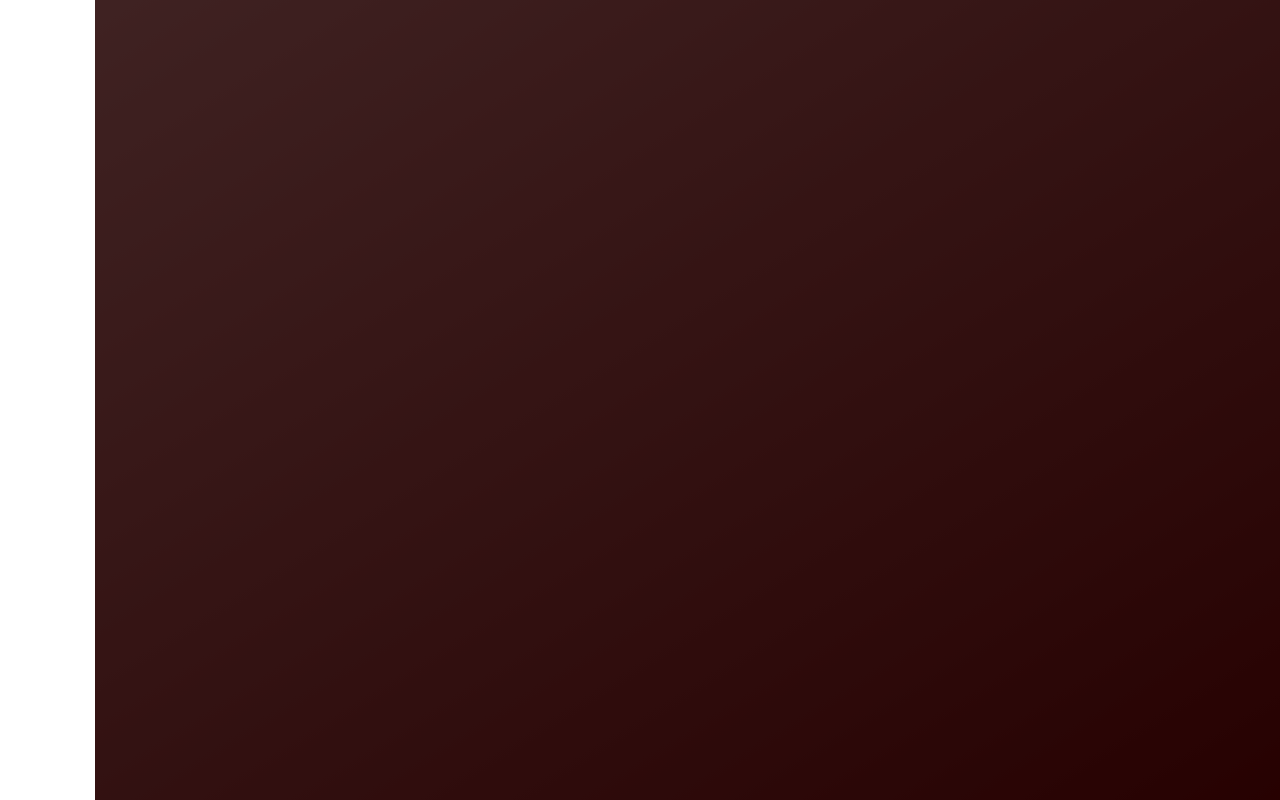
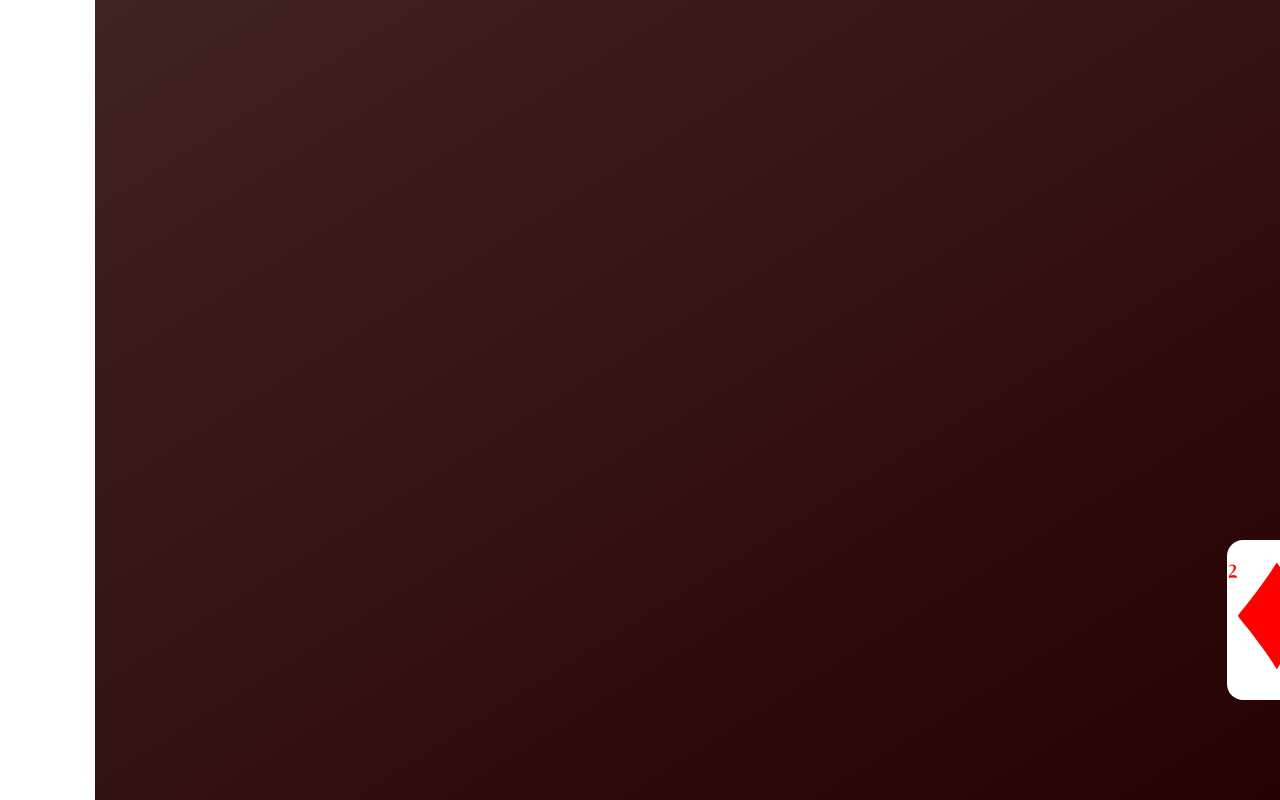
Before and after one commit to SarahShkb/HOKM, a Next.js app: page /2players in a window 1280 px wide. Both pictures are taken after a click on the button "بریم برای انتخاب حاکم". Built offline with nearby package versions, Linux system fonts and the light colour scheme.

Commit message:
Implement card compnent

```diff
--- a/assets/icons/Diamonds.tsx
+++ b/assets/icons/Diamonds.tsx
@@ -9,7 +9,6 @@ const DiamondsIcon = (): JSX.Element => (
   >
     <g
       transform="translate(0.000000,1654.000000) scale(0.100000,-0.100000)"
-      fill="#000000"
       stroke="none"
     >
       <path
--- a/assets/icons/Hearts.tsx
+++ b/assets/icons/Hearts.tsx
@@ -9,7 +9,6 @@ const HeartsIcon = (): JSX.Element => (
   >
     <g
       transform="translate(0.000000,512.000000) scale(0.100000,-0.100000)"
-      fill="#000000"
       stroke="none"
     >
       <path
--- a/components/2players/Main.tsx
+++ b/components/2players/Main.tsx
@@ -5,6 +5,8 @@ import CrownIcon from "assets/icons/Crown";
 import { ranks, players } from "core/constants";
 // modules
 import { getCards } from "core/modules/generalHelperFunctions";
+// components
+import Card from "components/general/Card";
 // styles
 import classes from "styles/components/2players/main.module.scss";
 import { CardType } from "core/types";
@@ -58,13 +60,23 @@ const Main2Players = () => {
               className={classes.hakem_detector_card}
               style={{ top: "100px" }}
             >
-              {currentHakemCardsState[0]?.rank}
+              {currentHakemCardsState[0] && (
+                <Card
+                  suit={currentHakemCardsState[0]?.suit}
+                  rank={currentHakemCardsState[0]?.rank}
+                />
+              )}
             </div>
             <div
               className={classes.hakem_detector_card}
               style={{ bottom: "100px" }}
             >
-              {currentHakemCardsState[1]?.rank}
+              {currentHakemCardsState[1] && (
+                <Card
+                  suit={currentHakemCardsState[1]?.suit}
+                  rank={currentHakemCardsState[1]?.rank}
+                />
+              )}
             </div>
           </>
         )}
--- /dev/null
+++ b/components/general/Card.tsx
@@ -0,0 +1,50 @@
+import React from "react";
+// types
+import { CardType } from "core/types";
+// costants
+import { suits } from "core/constants";
+// modules
+import { getSpecialCardRanksString } from "core/modules/generalHelperFunctions";
+// icons
+import SpadesIcon from "assets/icons/Spades";
+import HeartsIcon from "assets/icons/Hearts";
+import ClubsIcon from "assets/icons/Clubs";
+import DiamondsIcon from "assets/icons/Diamonds";
+// styles
+import classes from "styles/components/general/card.module.scss";
+
+const Card = ({ suit, rank }: CardType): JSX.Element => {
+  const IconComponent = (): JSX.Element => {
+    switch (suit) {
+      case suits.SPADES:
+        return <SpadesIcon />;
+      case suits.HEARTS:
+        return <HeartsIcon />;
+      case suits.CLUBS:
+        return <ClubsIcon />;
+      case suits.DIAMONDS:
+        return <DiamondsIcon />;
+      default:
+        return <></>;
+    }
+  };
+  const getSuitColorClass = (): string => {
+    if (suit === suits.HEARTS || suit === suits.DIAMONDS) return classes.red;
+    return classes.black;
+  };
+  return (
+    <div className={`${classes.card} ${getSuitColorClass()}`}>
+      <div className={`${classes.rank} ${classes.top}`}>
+        {getSpecialCardRanksString(rank)}
+      </div>
+      <div className={classes.suit}>
+        <IconComponent />
+      </div>
+      <div className={`${classes.rank} ${classes.bottom}`}>
+        {getSpecialCardRanksString(rank)}
+      </div>
+    </div>
+  );
+};
+
+export default Card;
--- a/core/modules/generalHelperFunctions.ts
+++ b/core/modules/generalHelperFunctions.ts
@@ -10,3 +10,21 @@ export const getCards = (): CardType[] => {
   });
   return cards;
 };
+
+export const getSpecialCardRanksString = (rank: number): string => {
+  if (rank < ranks.J) {
+    return String(rank);
+  }
+  switch (rank) {
+    case ranks.J:
+      return "J";
+    case ranks.Q:
+      return "Q";
+    case ranks.K:
+      return "K";
+    case ranks.ACE:
+      return "A";
+    default:
+      return "";
+  }
+};
--- /dev/null
+++ b/styles/components/general/card.module.scss
@@ -0,0 +1,40 @@
+.card {
+  background-color: white;
+  border-radius: 1rem;
+  position: relative;
+  display: flex;
+  flex-direction: column;
+  justify-content: center;
+  width: 6.25rem;
+  height: 10rem;
+
+  .rank {
+    font-size: 1.25rem;
+    position: absolute;
+    &.top {
+      left: 0;
+      top: 0;
+    }
+    &.bottom {
+      right: 0;
+      bottom: 0;
+    }
+  }
+  .suit {
+    width: 100%;
+    height: 80%;
+    svg {
+      width: 100%;
+      height: 100%;
+    }
+  }
+  &.red {
+    color: red;
+    svg {
+      fill: red !important;
+    }
+  }
+  &.black {
+    color: black;
+  }
+}
```
